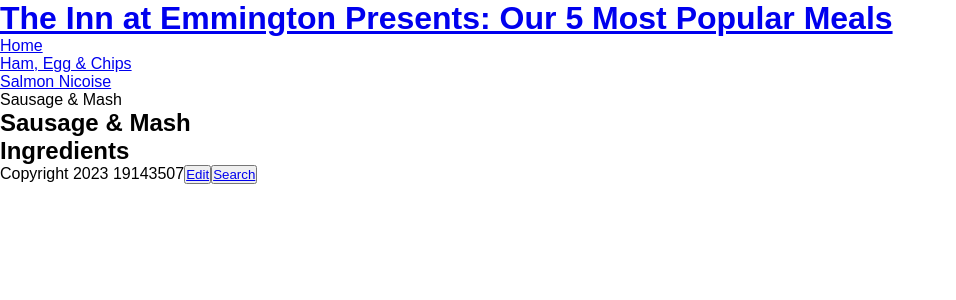
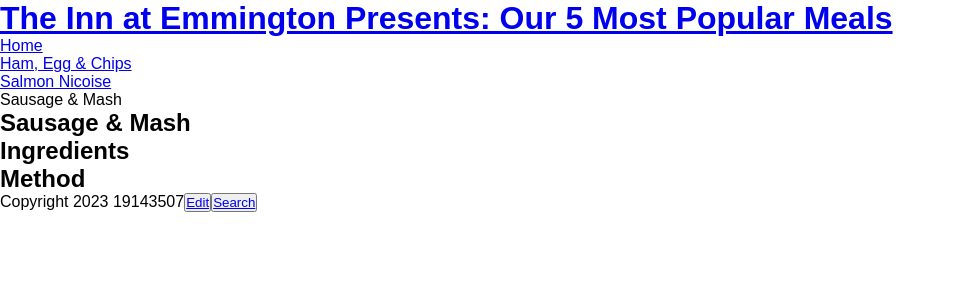
Before and after one commit to 19143507/inn-at-emmington, a Jekyll site: the page built from _recipes/sausage-mash.md, in a window 1280 px wide. Shown: the top 300 px of the page, without its empty margins (0-956 px from the left). Built offline with Jekyll 4.4.1, drawn with Linux system fonts in a browser that asks for light colours.

Commit message:
Update Recipe “sausage-mash”

```diff
--- a/_recipes/sausage-mash.md
+++ b/_recipes/sausage-mash.md
@@ -5,3 +5,5 @@ order: 3
 layout: recipe
 ---
 ## Ingredients
+
+## Method
```
